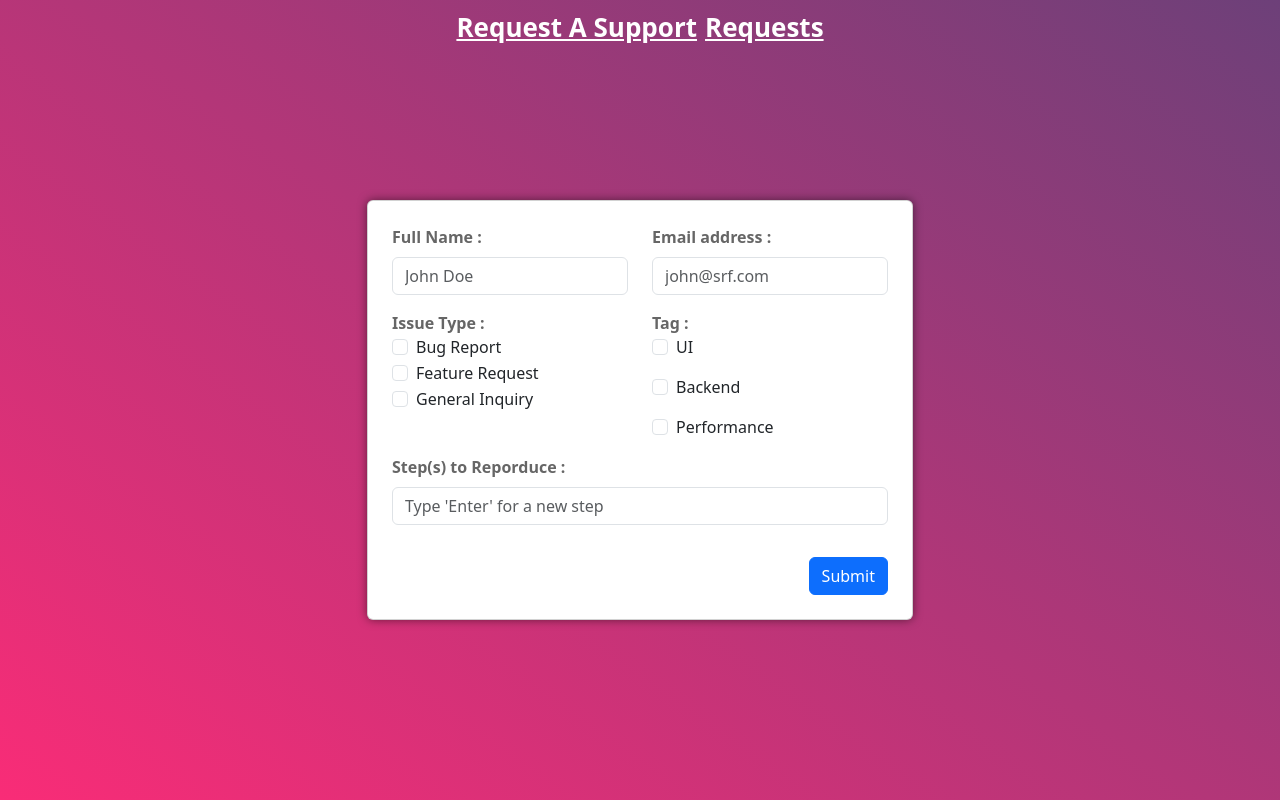
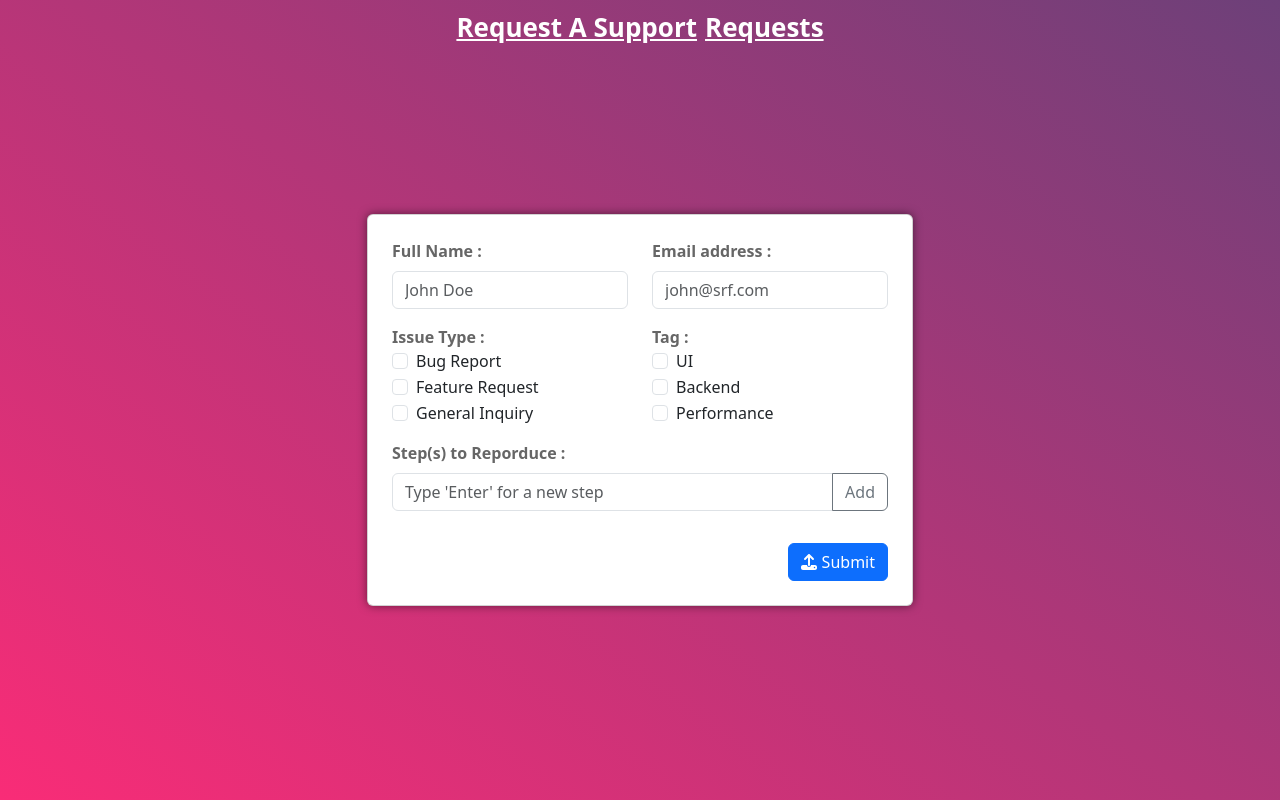
Before and after one commit to tomcaz/minijira, a Next.js app: page / in a window 1280 px wide. Built offline with nearby package versions, Linux system fonts and the light colour scheme.

Commit message:
Added
if applied,
- [x] Add font module
- [x] Added add button to steps to reproduce
- [x] Added Icon to submit

```diff
--- a/app/components/request-form/request.tsx
+++ b/app/components/request-form/request.tsx
@@ -1,6 +1,8 @@
 'use client'
+import { faRemove, faUpload } from '@fortawesome/free-solid-svg-icons'
+import { FontAwesomeIcon } from '@fortawesome/react-fontawesome'
 import React from 'react'
-import { Button, Col, Container, Form, Row } from 'react-bootstrap'
+import { Button, Col, Container, Form, InputGroup, Row } from 'react-bootstrap'
 import { useFieldArray, useForm } from 'react-hook-form'
 
 const RequestForm = () => {
@@ -51,20 +53,27 @@ const RequestForm = () => {
                       <Form.Control type="email" placeholder="john@srf.com" />
                     </Form.Group>
                     <label className='label'>Tag : </label>
-                    {['UI', 'Backend', 'Performance'].map((type) => (
-                      <div className="mb-3">
+                    <div className="mb-3">
+                      {['UI', 'Backend', 'Performance'].map((type) => (
                         <Form.Check type='checkbox'
                           id='issue-type'
                           label={type}
                         />
-                      </div>))}
+                      ))}
+                    </div>
                   </Col>
                 </Row>
                 <Row>
                   <Col>
                     <Form.Group className="mb-3" controlId="email">
                       <Form.Label className='label'>Step(s) to Reporduce : </Form.Label>
-                      <Form.Control type="text" placeholder="Type 'Enter' for a new step" onKeyDown={addStep} />
+
+                      <InputGroup className="mb-3">
+                        <Form.Control type="text" placeholder="Type 'Enter' for a new step" onKeyDown={addStep} />
+                        <Button variant="outline-secondary" id="button-addon2">
+                          Add
+                        </Button>
+                      </InputGroup>
                     </Form.Group>
                   </Col>
                 </Row>
@@ -77,8 +86,8 @@ const RequestForm = () => {
                             <Col md={9}>
                               <Form.Control key={field.id} {...field} onChange={() => { }} />
                             </Col>
-                            <Col md={{ span: 2, offset: 1 }}>
-                              <Button style={{ float: 'right' }} type='button' onClick={() => remove(index)}>Remove</Button>
+                            <Col md={{ span: 1, offset: 2 }}>
+                              <Button variant='danger' style={{ float: 'right' }} type='button' onClick={() => remove(index)}><FontAwesomeIcon icon={faRemove} /></Button>
                             </Col>
                           </Row>
                         </li>
@@ -88,7 +97,7 @@ const RequestForm = () => {
                 </Row>
                 <Row>
                   <Col>
-                    <Button style={{ float: 'right' }} type='button'>Submit</Button>
+                    <Button style={{ float: 'right' }} type='button'><FontAwesomeIcon icon={faUpload} /> Submit</Button>
                   </Col>
                 </Row>
               </Form>
--- a/package.json
+++ b/package.json
@@ -6,6 +6,9 @@
     "start": "next start"
   },
   "dependencies": {
+    "@fortawesome/fontawesome-svg-core": "^6.5.2",
+    "@fortawesome/free-solid-svg-icons": "^6.5.2",
+    "@fortawesome/react-fontawesome": "^0.2.2",
     "@reduxjs/toolkit": "^2.2.0",
     "bootstrap": "^5.3.3",
     "next": "latest",
```
Also changed, not shown: 1 other file (tests, documents, lock files or other folders).
